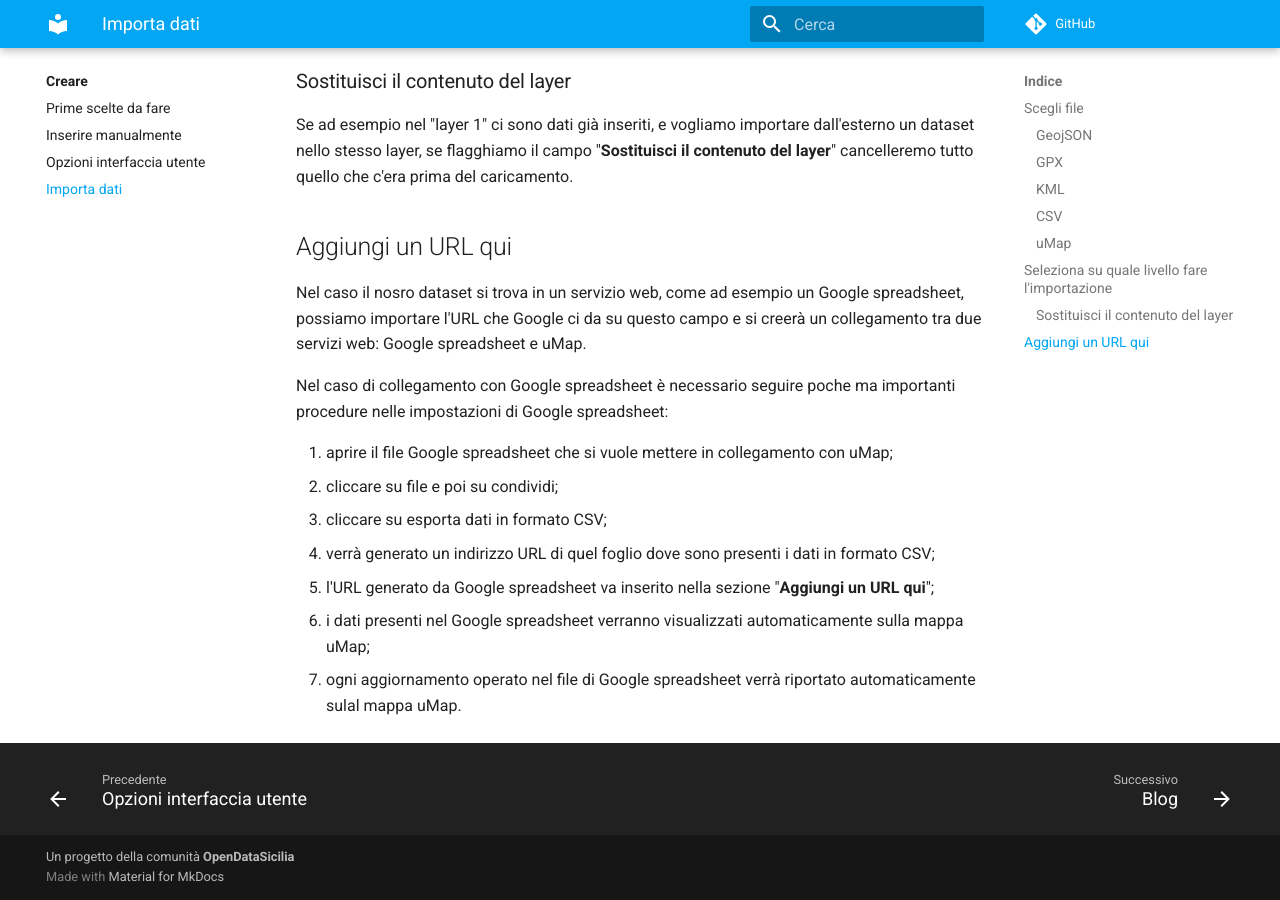
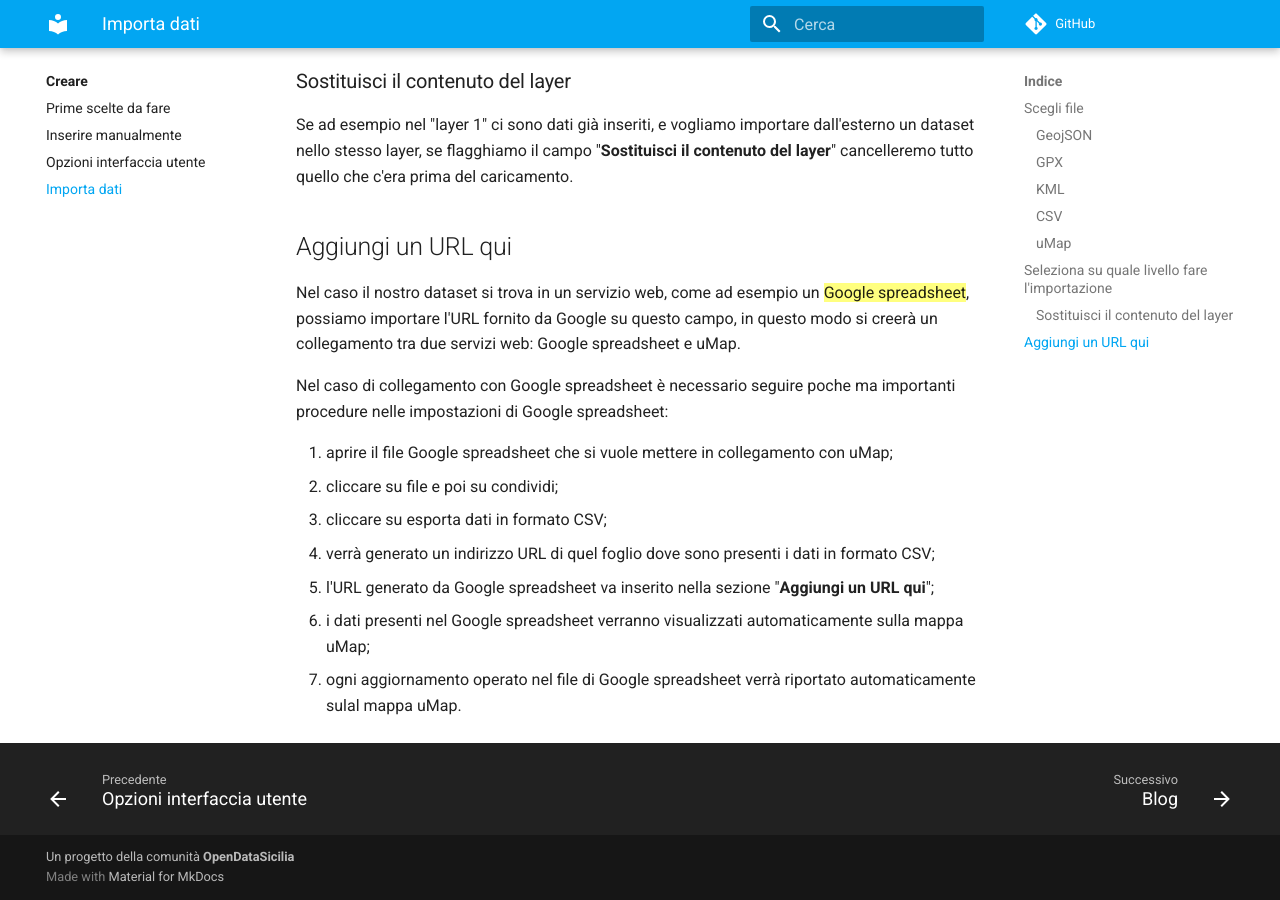
Before and after one commit to opendatasicilia/guida-umap, an MkDocs documentation site: the page built from docs/creare/importa-dati.md, in a window 1280 px wide and 900 px high, scrolled down 1325 px. Built offline with MkDocs 1.6.1 and Material for MkDocs 9.7.7, drawn with Linux system fonts in a browser that asks for light colours; comment, search, counter and statistics services are not loaded.

Commit message:
Update importa-dati.md

```diff
--- a/docs/creare/importa-dati.md
+++ b/docs/creare/importa-dati.md
@@ -39,7 +39,7 @@
 
 ## Aggiungi un URL qui
 
-Nel caso il nosro dataset si trova in un servizio web, come ad esempio un Google spreadsheet, possiamo importare l'URL che Google ci da su questo campo e si creerà un collegamento tra due servizi web: Google spreadsheet e uMap.
+Nel caso il nostro dataset si trova in un servizio web, come ad esempio un ==Google spreadsheet==, possiamo importare l'URL fornito da Google su questo campo, in questo modo si creerà un collegamento tra due servizi web: Google spreadsheet e uMap.
 
 Nel caso di collegamento con Google spreadsheet è necessario seguire poche ma importanti procedure nelle impostazioni di Google spreadsheet:
 
```
